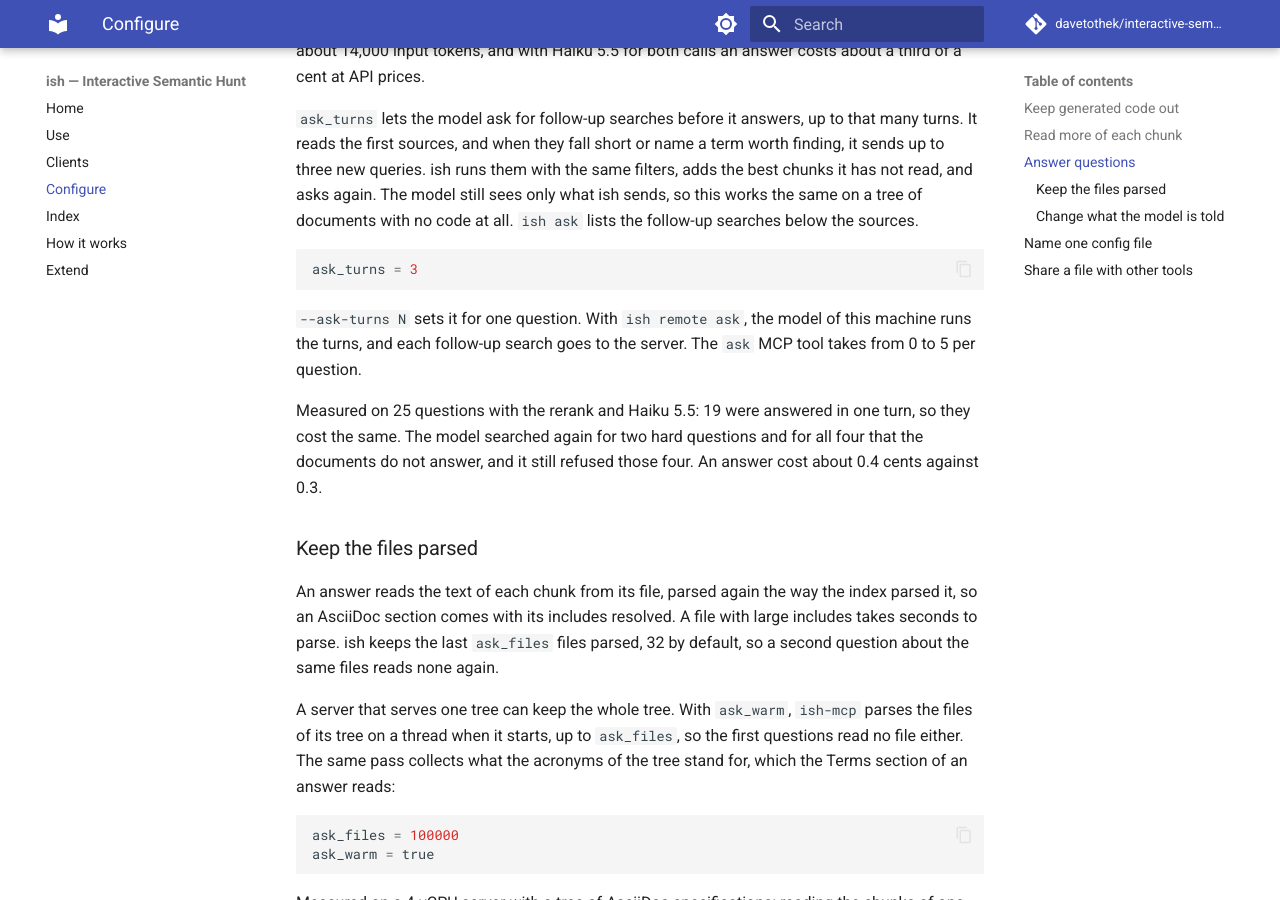
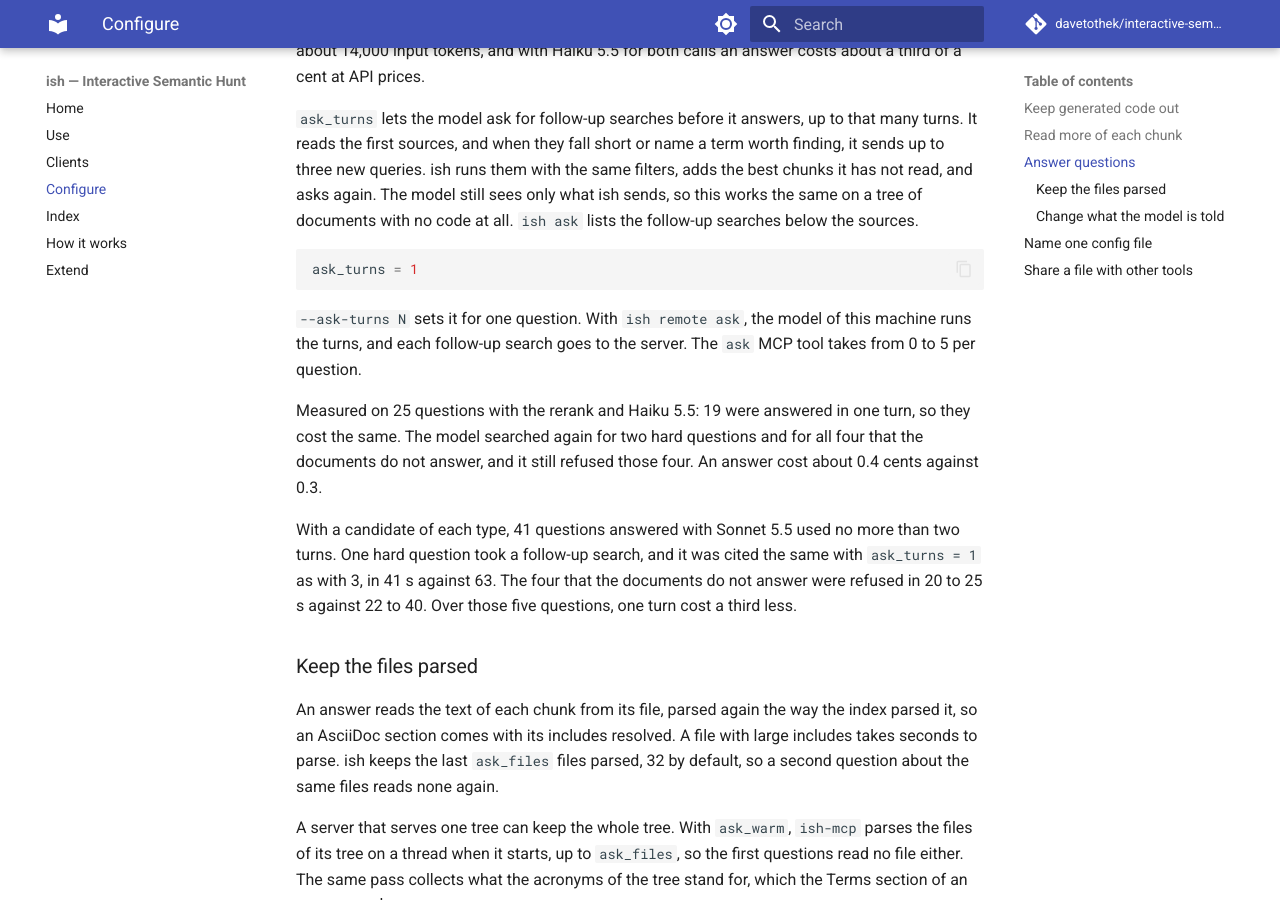
Before and after one commit to davetothek/interactive-semantic-hunt, an MkDocs documentation site: the page built from docs/configuration.md, in a window 1280 px wide and 900 px high, scrolled down 4023 px. Built offline with MkDocs 1.6.1 and Material for MkDocs 9.7.7, drawn with Linux system fonts in a browser that asks for light colours; comment, search, counter and statistics services are not loaded.

Commit message:
Recommend one follow-up search for an answer
With a candidate of each type, 41 questions answered with Sonnet 5.5
used no more than two turns. One hard question needed a follow-up
search, and the four that the documents do not answer used up to two
before the model refused them. Asked again with ask_turns = 1 against
3: the hard question cited the expected section in 41 s against 63,
the four were refused in 20 to 25 s against 22 to 40, and the five cost
$0.369 against $0.553. The guide now gives 1 as its example. The
default stays 0.

Co-Authored-By: Claude Opus 5.5 <noreply@anthropic.com>
Claude-Session: https://claude.ai/code/session_011qDzv22GfPDajEav2FDXvJ

````diff
--- a/docs/configuration.md
+++ b/docs/configuration.md
@@ -203,7 +203,7 @@ a tree of documents with no code at all. `ish ask` lists the follow-up
 searches below the sources.
 
 ```toml
-ask_turns = 3
+ask_turns = 1
 ```
 
 `--ask-turns N` sets it for one question. With `ish remote ask`, the model
@@ -214,6 +214,12 @@ Measured on 25 questions with the rerank and Haiku 5.5: 19 were answered in
 one turn, so they cost the same. The model searched again for two hard
 questions and for all four that the documents do not answer, and it still
 refused those four. An answer cost about 0.4 cents against 0.3.
+
+With a candidate of each type, 41 questions answered with Sonnet 5.5 used
+no more than two turns. One hard question took a follow-up search, and
+it was cited the same with `ask_turns = 1` as with 3, in 41 s against 63.
+The four that the documents do not answer were refused in 20 to 25 s
+against 22 to 40. Over those five questions, one turn cost a third less.
 
 ### Keep the files parsed
 
````
Also changed, not shown: .claude/CLAUDE.md (+5 -0 lines).
